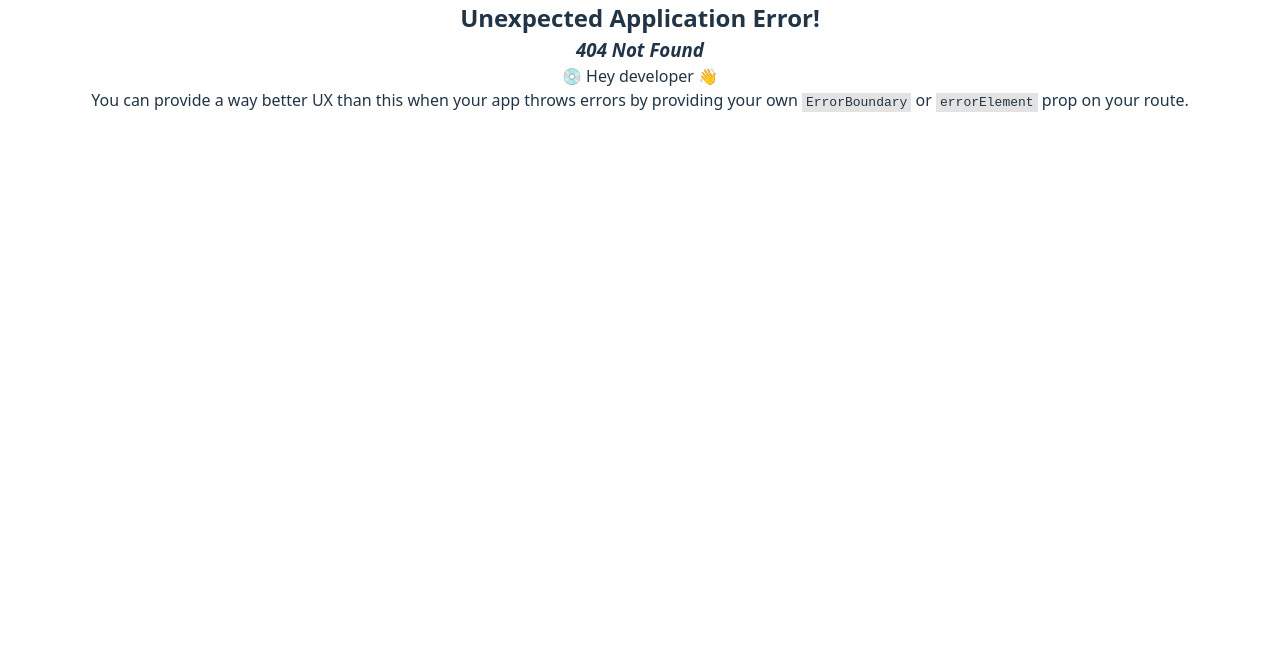
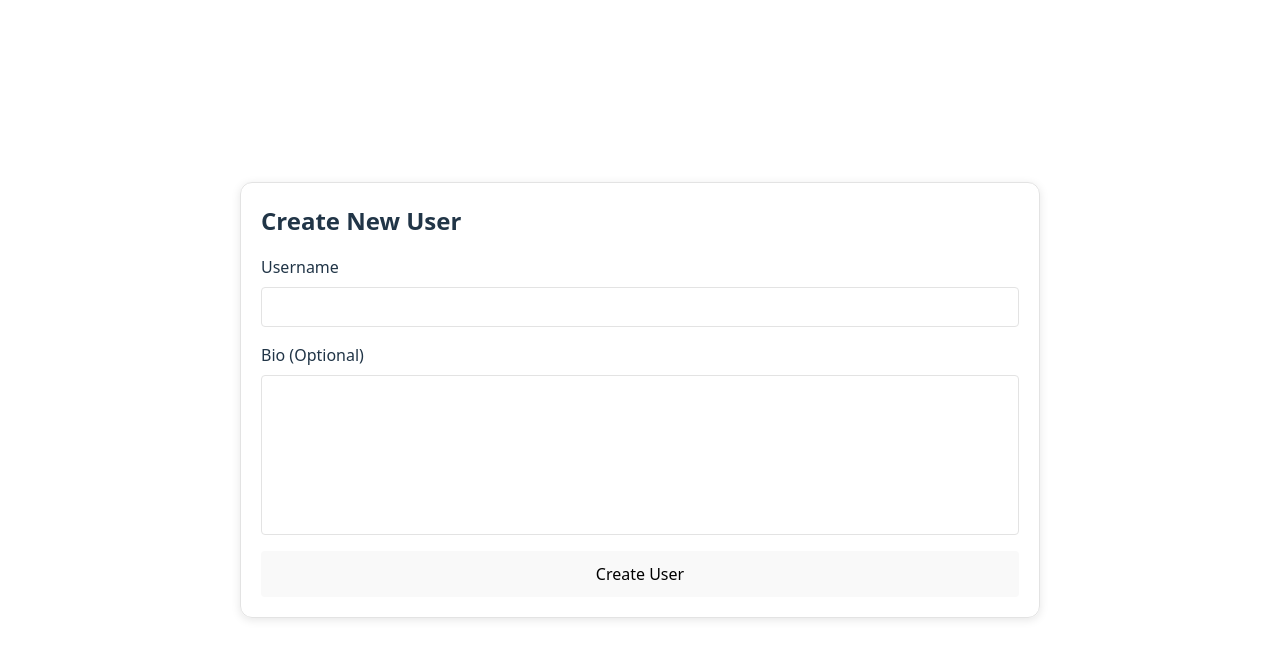
Before and after one commit to jhernandez4/embed-search-frontend, a React (Vite) app: page /create in a window 1280 px wide. Before the commit this address had no page. Shown: the top 658 px of the page. Built offline with nearby package versions, Linux system fonts and the light colour scheme; no server answers.

Commit message:
feat: add page to create users

```diff
--- a/src/main.jsx
+++ b/src/main.jsx
@@ -3,11 +3,16 @@ import { createRoot } from 'react-dom/client'
 import { createBrowserRouter, RouterProvider } from 'react-router-dom'
 import './index.css'
 import App from './App.jsx'
+import UserCreatePage from './pages/UserCreatePage.jsx'
 
 const router = createBrowserRouter([
   {
     path: "/",
     element: <App/>,
+  },
+  {
+    path: "/create",
+    element: <UserCreatePage/>,
   }
 ]);
 
--- /dev/null
+++ b/src/pages/UserCreatePage.css
@@ -0,0 +1,102 @@
+.user-create-page {
+    width: 100%;
+    min-height: 100vh;
+    padding: 20px;
+    display: flex;
+    flex-direction: column;
+    align-items: center;
+    justify-content: center;
+    border-radius: 8px;
+}
+
+.user-create-page h2 {
+    font-size: 24px;
+    margin: 0;
+    text-align: center;
+}
+
+form {
+    max-width: 800px;
+    width: 100%;
+    display: flex;
+    flex-direction: column;
+    align-items: start;
+    padding: 20px;
+    gap: 16px;
+    border: 1px solid rgb(78, 78, 78);
+    border-radius: 12px;
+    box-shadow: 0 2px 10px rgba(0, 0, 0, 0.1);
+}
+
+.form-group {
+    display: flex;
+    flex-direction: column;
+    width: 100%;
+    gap: 8px;
+    text-align: left;
+}
+
+label {
+    font-size: 16px;
+}
+
+.form-input {
+    padding: 10px;
+    font-size: 16px;
+    border: 1px solid rgb(78, 78, 78);
+    border-radius: 4px;
+    width: 100%;
+    box-sizing: border-box;
+    resize: none;
+}
+
+.form-input:focus {
+    outline: 2px solid #4f87f7;
+}
+
+.form-textarea {
+    height: 20vh;
+}
+
+.form-button {
+    padding: 12px 16px;
+    font-size: 16px;
+    border: none;
+    border-radius: 4px;
+    width: 100%;
+    transition: background-color 0.3s ease;
+}
+
+.form-button:disabled {
+    background-color: #5b5b5b;
+    cursor: not-allowed;
+}
+
+button:hover:not(:disabled) {
+    background-color: #3c3c3c;
+}
+
+.form-error {
+    color: red;
+    font-size: 14px;
+    text-align: center;
+}
+
+@media (prefers-color-scheme: light) {
+    form {
+        border: 1px rgb(227, 227, 227) solid;
+    }
+
+    .form-input {
+        border: 1px rgb(227, 227, 227) solid;
+    }
+
+    .form-button:disabled {
+        background-color: #aaa;
+        cursor: not-allowed;
+    }
+
+    button:hover:not(:disabled) {
+        background-color: #e6e6e6;
+    }
+}
--- /dev/null
+++ b/src/pages/UserCreatePage.jsx
@@ -0,0 +1,83 @@
+import { useState } from 'react';
+import axios from 'axios';
+import "./UserCreatePage.css"
+
+const UserCreatePage = () => {
+    const [username, setUsername] = useState('');
+    const [bio, setBio] = useState('');
+    const [errorMessage, setErrorMessage] = useState('');
+    const [isLoading, setIsLoading] = useState(false);
+    const backendUrl = import.meta.env.VITE_BACKEND_URL;
+
+    const handleSubmit = async (event) => {
+        event.preventDefault();
+        setIsLoading(true);
+        setErrorMessage('');
+
+        const userData = {
+            username,
+            bio: bio || null,
+        };
+
+        try {
+            const response = await axios.post(`${backendUrl}/users`, userData);
+
+            if (response.status === 200) {
+                setUsername('');
+                setBio('');
+                alert('User created successfully!');
+            }
+        } catch (error) {
+            if (error.response) {
+                setErrorMessage(error.response.data.detail || 'An error occurred while creating the user.');
+            } else if (error.request) {
+                setErrorMessage('Network error. Please try again later.');
+            } else {
+                setErrorMessage('An error occurred. Please try again.');
+            }
+        } finally {
+            setIsLoading(false);
+        }
+    };
+
+    return (
+        <div className="user-create-page">
+            <form onSubmit={handleSubmit}>
+                <h2>Create New User</h2>
+                <div className="form-group">
+                    <label htmlFor="username">Username</label>
+                    <input
+                        className="form-input"
+                        type="text"
+                        id="username"
+                        name="username"
+                        value={username}
+                        autoComplete='off'
+                        autoCorrect='false'
+                        onChange={(e) => setUsername(e.target.value)}
+                        maxLength={30}
+                        required
+                    />
+                </div>
+                <div className="form-group">
+                    <label htmlFor="bio">Bio (Optional)</label>
+                    <textarea
+                        className="form-input form-textarea"
+                        id="bio"
+                        name="bio"
+                        value={bio}
+                        onChange={(e) => setBio(e.target.value)}
+                        autoCorrect='false'
+                        re
+                    />
+                </div>
+                {errorMessage && <p className="form-error">{errorMessage}</p>}
+                <button className="form-button" type="submit" disabled={isLoading}>
+                    {isLoading ? 'Creating...' : 'Create User'}
+                </button>
+            </form>
+        </div>
+    );
+};
+
+export default UserCreatePage;
```
